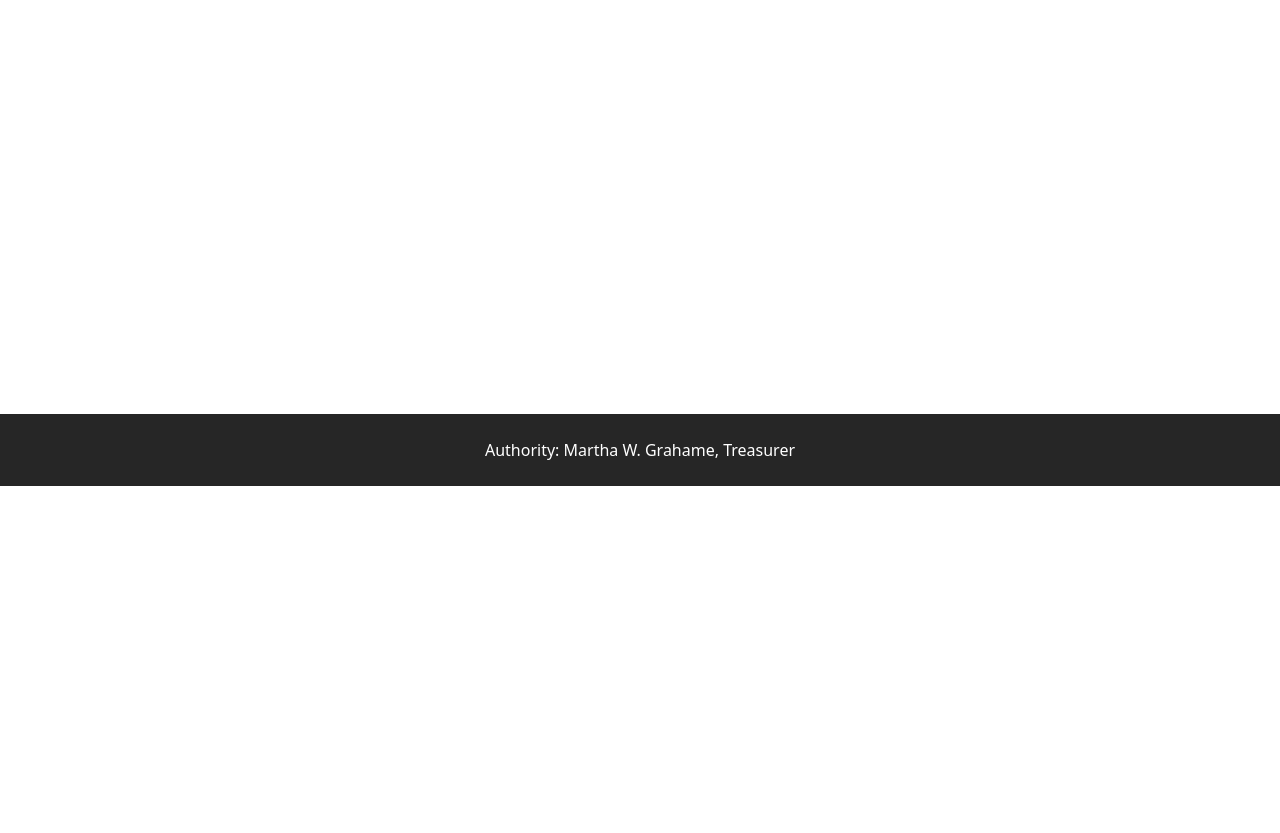
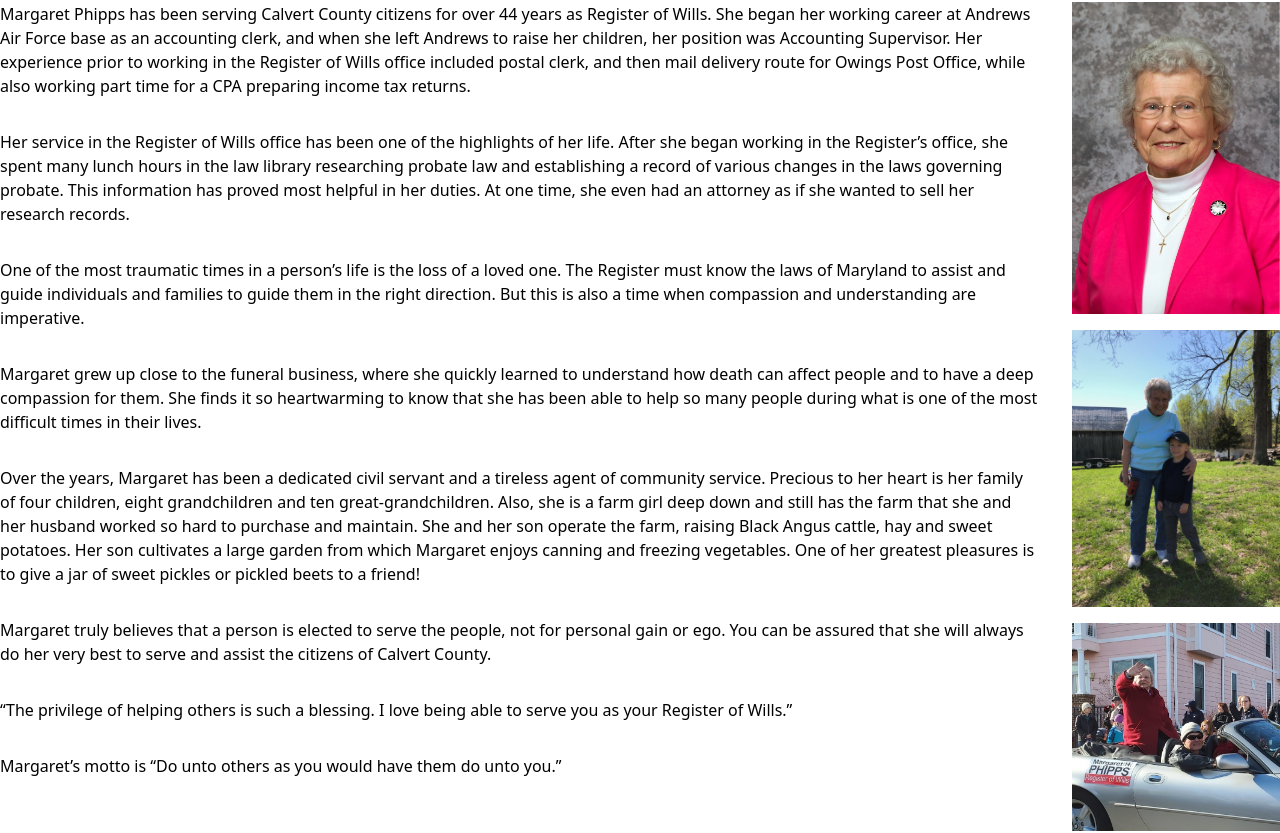
Before and after one commit to sean-hale-dev/margaret-phipps-site, a Next.js app: page /about in a window 1280 px wide. Shown: the part 314-1147 px from the top of the page. Before the commit the page ends 800 px from the top, so only its background shows below. Built offline with nearby package versions, Linux system fonts and the light colour scheme.

Commit message:
(feat): Completed about

```diff
--- a/pages/about.tsx
+++ b/pages/about.tsx
@@ -2,23 +2,43 @@ import type { NextPage } from 'next';
 import Footer from '../components/footer';
 import Header from '../components/Header';
 
-interface PhotoArticle {
+const About: NextPage = () => {
+  const about_paragraphs = [
+    'Margaret Phipps has been serving Calvert County citizens for over 44 years as Register of Wills.  She began her working career at Andrews Air Force base as an accounting clerk, and when she left Andrews to raise her children, her position was Accounting Supervisor.  Her experience prior to working in the Register of Wills office included postal clerk, and then mail delivery route for Owings Post Office, while also working part time for a CPA preparing income tax returns.',
+    'Her service in the Register of Wills office has been one of the highlights of her life.  After she began working in the Register’s office, she spent many lunch hours in the law library researching probate law and establishing a record of various changes in the laws governing probate.  This information has proved most helpful in her duties.  At one time, she even had an attorney as if she wanted to sell her research records.',
+    'One of the most traumatic times in a person’s life is the loss of a loved one.  The Register must know the laws of Maryland to assist and guide individuals and families to guide them in the right direction.  But this is also a time when compassion and understanding are imperative.',
+    'Margaret grew up close to the funeral business, where she quickly learned to understand how death can affect people and to have a deep compassion for them.  She finds it so heartwarming to know that she has been able to help so many people during what is one of the most difficult times in their lives.',
+    'Over the years, Margaret has been a dedicated civil servant and a tireless agent of community service.  Precious to her heart is her family of four children, eight grandchildren and ten great-grandchildren.    Also, she is a farm girl deep down and still has the farm that she and her husband worked so hard to purchase and maintain.  She and her son operate the farm, raising Black Angus cattle, hay and sweet potatoes.  Her son cultivates a large garden from which Margaret enjoys canning and freezing vegetables.  One of her greatest pleasures is to give a jar of sweet pickles or pickled beets to a friend!',
+    'Margaret truly believes that a person is elected to serve the people, not for personal gain or ego.  You can be assured that she will always do her very best to serve and assist the citizens of Calvert County.',
+    '“The privilege of helping others is such a blessing.  I love being able to serve you as your Register of Wills.”',
+    'Margaret’s motto is “Do unto others as you would have them do unto you.”',
+  ];
 
-}
+  const about_images = [
+    'margaret2.jpeg',
+    'margaret3.jpeg',
+    'margaret4.jpeg',
+    'cows1.jpeg',
+  ];
 
-
-interface PhotoArticle {
-
-}
-
-const About: NextPage = () => {
   return (
     <div className="min-h-screen flex flex-col justify-between">
-      <section>
+      <div>
         <Header />
+        <section className="container mx-auto my-8">
+          <h1 className="text-4xl mb-4">About Margaret</h1>
 
+          <div className="flex justify-evenly space-x-8">
+            <article className="space-y-8 w-5/6" id="text-container">
+              { about_paragraphs.map((text, idx) => <p key={idx}>{text}</p>) }
+            </article>
 
-      </section>
+            <section className="w-1/6 space-y-4" id="image-container">
+              { about_images.map((href, idx) => <img key={idx} src={`/${href}`} className="" />) }
+            </section>
+          </div>
+        </section>
+      </div>
       <Footer />
     </div>
   );
```
Also changed, not shown: public/cows1.jpeg (added).
